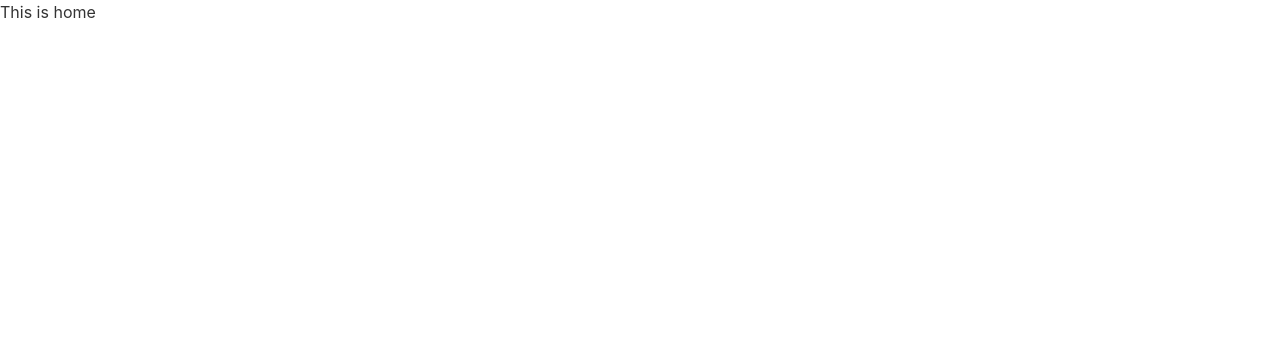
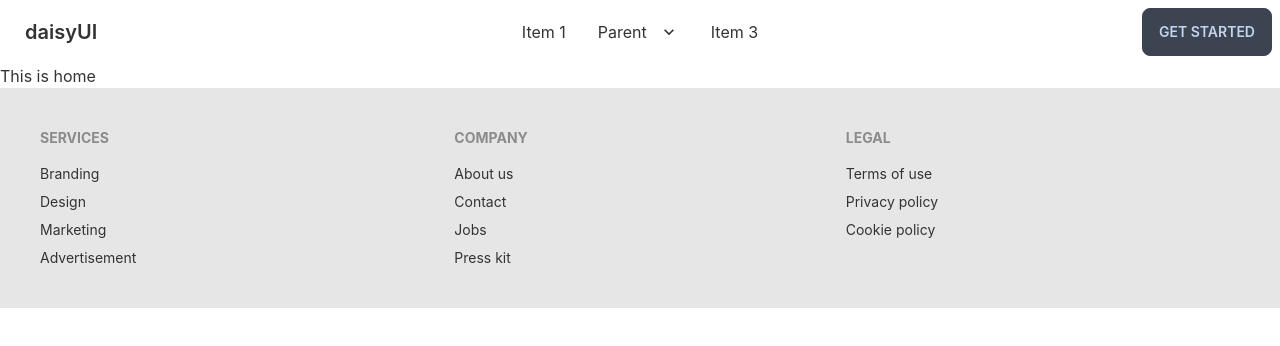
Before and after one commit to Mueid97/doctors-portal-client, a React (Create React App) app: page / in a window 1280 px wide. Shown: the top 346 px of the page. Built offline with nearby package versions, Linux system fonts and the light colour scheme.

Commit message:
header and footer added

```diff
--- a/src/App.js
+++ b/src/App.js
@@ -2,14 +2,18 @@
 import './App.css';
 import About from './pages/About/About';
 import Home from './pages/Home/Home';
+import Footer from './share/Footer/Footer';
+import Navbar from './share/Navbar/Navbar';
 
 function App() {
   return (
     <div >
+      <Navbar></Navbar>
        <Routes>
         <Route path="/" element={<Home />} />
         <Route path="about" element={<About />} />
       </Routes>
+      <Footer></Footer>
     </div>
   );
 }
--- a/src/pages/Home/Home.js
+++ b/src/pages/Home/Home.js
@@ -3,6 +3,7 @@
 const Home = () => {
     return (
         <div>
+
             <h1>This is home</h1>
         </div>
     );
--- /dev/null
+++ b/src/share/Footer/Footer.js
@@ -0,0 +1,33 @@
+import React from 'react';
+
+const Footer = () => {
+    return (
+        <div>
+            <footer class="footer p-10 bg-base-200 text-base-content">
+                <div>
+                    <span class="footer-title">Services</span>
+                    <a class="link link-hover">Branding</a>
+                    <a class="link link-hover">Design</a>
+                    <a class="link link-hover">Marketing</a>
+                    <a class="link link-hover">Advertisement</a>
+                </div>
+                <div>
+                    <span class="footer-title">Company</span>
+                    <a class="link link-hover">About us</a>
+                    <a class="link link-hover">Contact</a>
+                    <a class="link link-hover">Jobs</a>
+                    <a class="link link-hover">Press kit</a>
+                </div>
+                <div>
+                    <span class="footer-title">Legal</span>
+                    <a class="link link-hover">Terms of use</a>
+                    <a class="link link-hover">Privacy policy</a>
+                    <a class="link link-hover">Cookie policy</a>
+                </div>
+            </footer>
+
+        </div>
+    );
+};
+
+export default Footer;
--- /dev/null
+++ b/src/share/Navbar/Navbar.js
@@ -0,0 +1,51 @@
+import React from 'react';
+
+const Navbar = () => {
+    return (
+        <div class="navbar bg-base-100">
+        <div class="navbar-start">
+          <div class="dropdown">
+            <label tabindex="0" class="btn btn-ghost lg:hidden">
+              <svg xmlns="http://www.w3.org/2000/svg" class="h-5 w-5" fill="none" viewBox="0 0 24 24" stroke="currentColor"><path stroke-linecap="round" stroke-linejoin="round" stroke-width="2" d="M4 6h16M4 12h8m-8 6h16" /></svg>
+            </label>
+            <ul tabindex="0" class="menu menu-compact dropdown-content mt-3 p-2 shadow bg-base-100 rounded-box w-52">
+              <li><a>Item 1</a></li>
+              <li tabindex="0">
+                <a class="justify-between">
+                  Parent
+                  <svg class="fill-current" xmlns="http://www.w3.org/2000/svg" width="24" height="24" viewBox="0 0 24 24"><path d="M8.59,16.58L13.17,12L8.59,7.41L10,6L16,12L10,18L8.59,16.58Z"/></svg>
+                </a>
+                <ul class="p-2">
+                  <li><a>Submenu 1</a></li>
+                  <li><a>Submenu 2</a></li>
+                </ul>
+              </li>
+              <li><a>Item 3</a></li>
+            </ul>
+          </div>
+          <a class="btn btn-ghost normal-case text-xl">daisyUI</a>
+        </div>
+        <div class="navbar-center hidden lg:flex">
+          <ul class="menu menu-horizontal p-0">
+            <li><a>Item 1</a></li>
+            <li tabindex="0">
+              <a>
+                Parent
+                <svg class="fill-current" xmlns="http://www.w3.org/2000/svg" width="20" height="20" viewBox="0 0 24 24"><path d="M7.41,8.58L12,13.17L16.59,8.58L18,10L12,16L6,10L7.41,8.58Z"/></svg>
+              </a>
+              <ul class="p-2">
+                <li><a>Submenu 1</a></li>
+                <li><a>Submenu 2</a></li>
+              </ul>
+            </li>
+            <li><a>Item 3</a></li>
+          </ul>
+        </div>
+        <div class="navbar-end">
+          <a class="btn">Get started</a>
+        </div>
+      </div>
+    );
+};
+
+export default Navbar;
```
